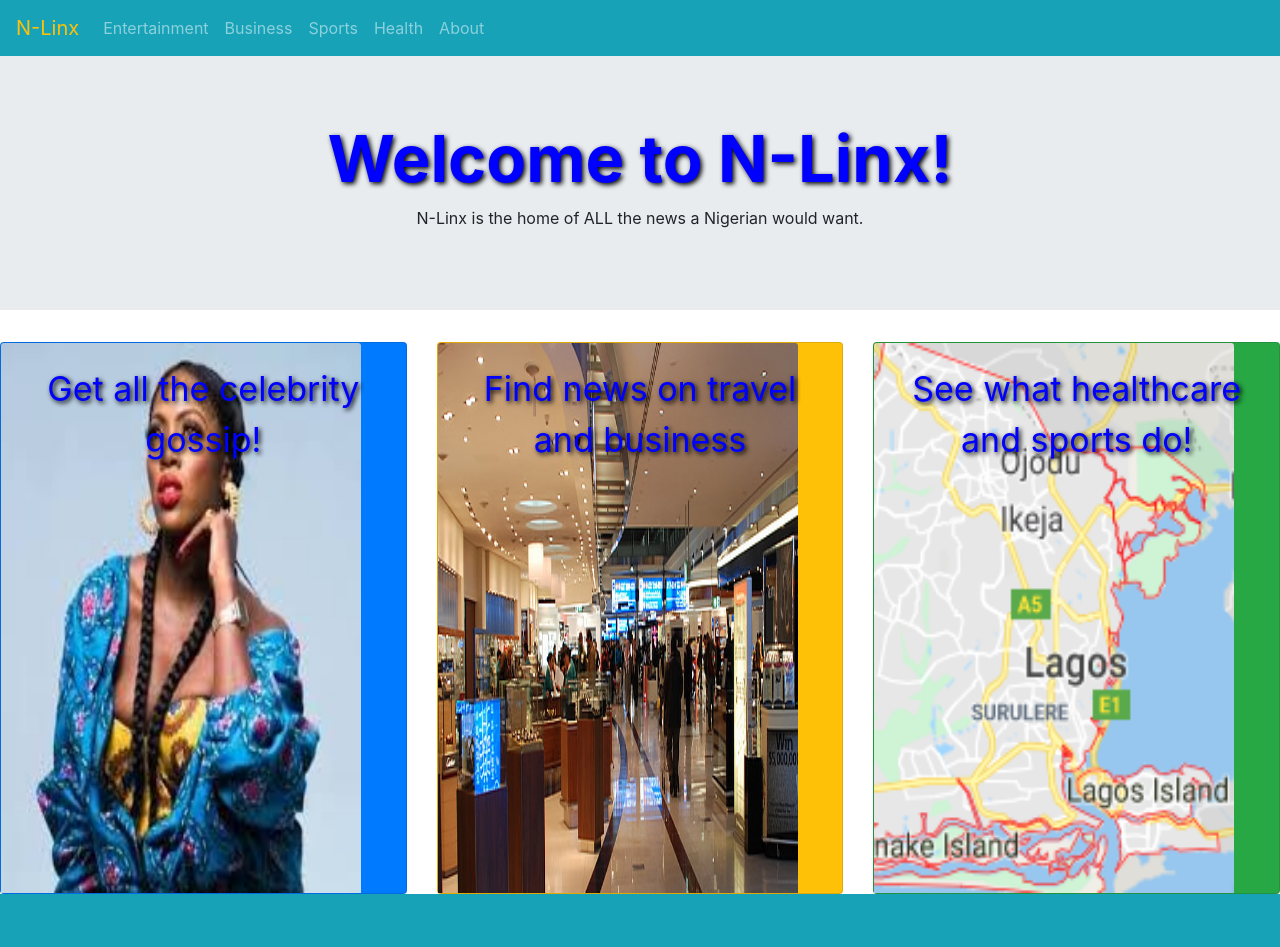
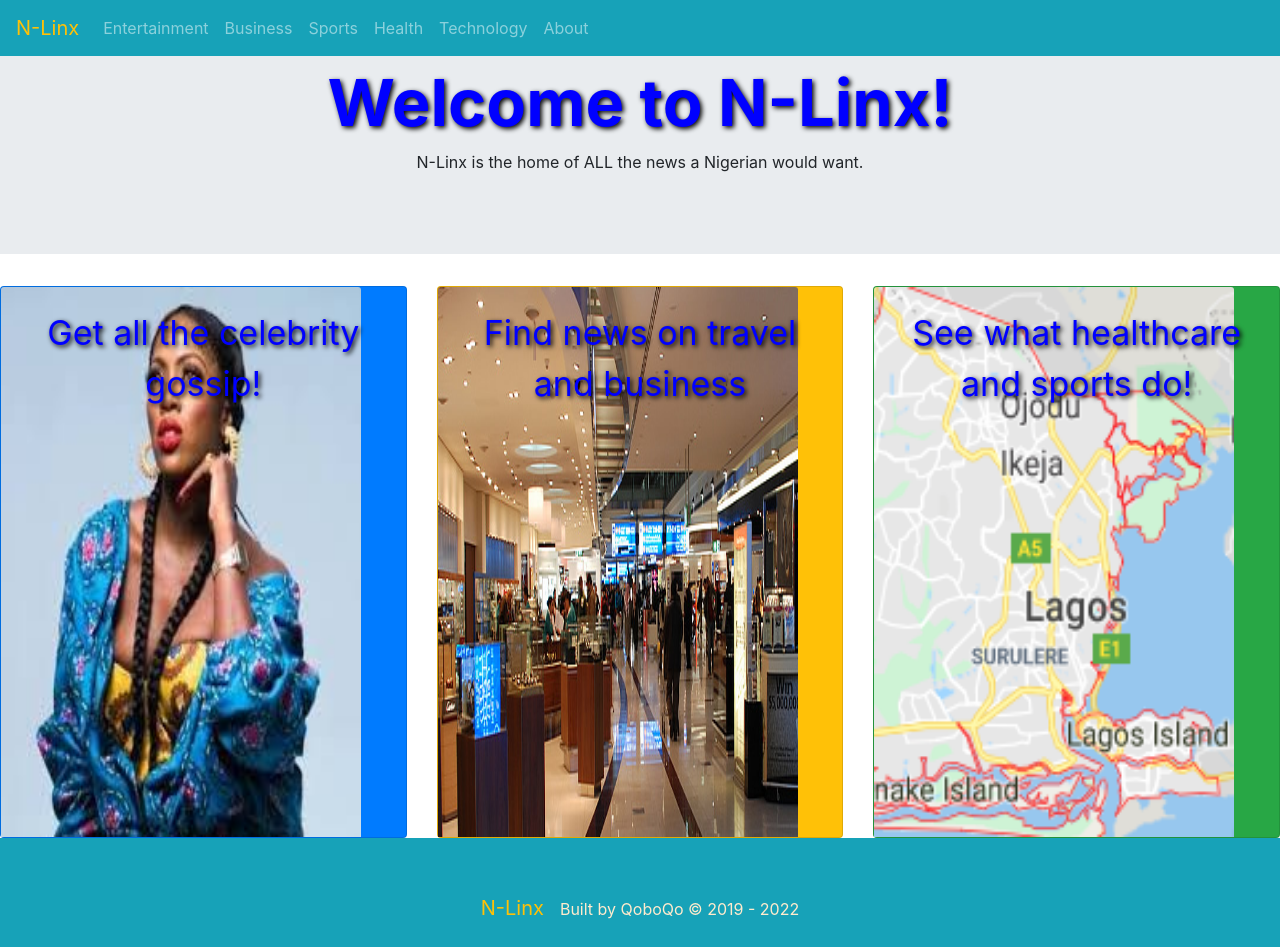
Before and after one commit to OceanDiaali/N-Linx, a React (Create React App) app: page /home in a window 1280 px wide. Shown: the top 947 px of the page. Built offline with nearby package versions, Linux system fonts and the light colour scheme.

Commit message:
add new link

```diff
--- a/src/FooterComponent.js
+++ b/src/FooterComponent.js
@@ -1,9 +1,13 @@
 import React from 'react';
+import { Link } from 'react-router-dom';
 
 export default class Footer extends React.Component {
     render() {
         return(
-            <footer className="bg-info">Built by QoboQo &copy; 2019 - 2022</footer>
+                <footer className="bg-info">
+                <Link className="navbar-brand text-warning" to="/home">N-Linx</Link>
+                Built by QoboQo &copy; 2019 - 2022
+                </footer>
         );
     }
 }
--- a/src/HeaderComponent.js
+++ b/src/HeaderComponent.js
@@ -6,7 +6,7 @@ export default class Header extends React.Component {
         return(
 
             <div>
-                <nav className="navbar navbar-expand-md bg-info navbar-dark">
+                <nav className="navbar navbar-expand-md bg-info navbar-dark fixed-top">
                   <Link className="navbar-brand text-warning" to="/home">N-Linx</Link>
                   <button className="navbar-toggler" type="button" data-toggle="collapse" data-target="#collapsibleNavbar">
                     <span className="navbar-toggler-icon"></span>
@@ -26,6 +26,9 @@ export default class Header extends React.Component {
                     <Link className="nav-link" to="/health">Health</Link>
                     </li>
                     <li className="nav-item">
+                    <Link className="nav-link" to="/technology">Technology</Link>
+                    </li>
+                    <li className="nav-item">
                     <Link className="nav-link" to="/about">About</Link>
                     </li>
                   </ul>
```
